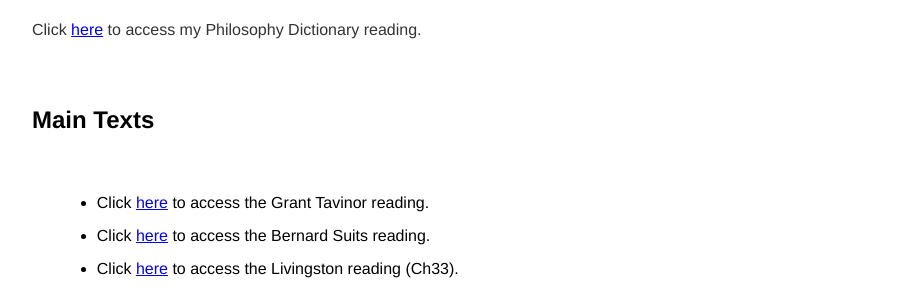
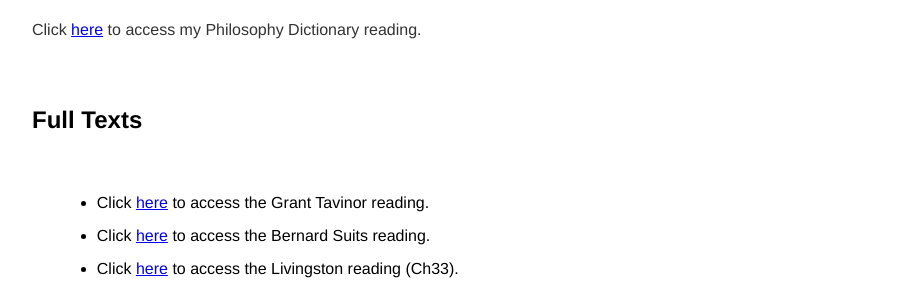
Before and after one commit to kevinjpatton/kevinjpatton.github.io, a Jekyll site: the page built from teaching/phil_3230/readings/index.html, in a window 1280 px wide and 900 px high, scrolled down 545 px. Shown: the part 154-447 px from the top of the window, without its empty margins (160-1075 px from the left). Built offline with Jekyll 4.4.1, drawn with Linux system fonts in a browser that asks for light colours; Markdown is read by kramdown in place of the engine named in the settings.

Commit message:
Update index.html

```diff
--- a/teaching/phil_3230/readings/index.html
+++ b/teaching/phil_3230/readings/index.html
@@ -6,7 +6,7 @@ title: PHIL3230 - Readings
 <h2>Introductory</h2>
 <p>Click <a href="/banda/Draft - How to Philosophize.pdf" target="_blank">here</a> to access the Introduction reading.</p>
 <p>Click <a href="/banda/Draft - Philosophabet.pdf" target="_blank">here</a> to access my Philosophy Dictionary reading.</p>
-<h2>Main Texts</h2>
+<h2>Full Texts</h2>
 <ul class="standard-list">
   <li>Click <a href="/teaching/phil_3230/readings/Grant Tavinor - The Art of Videogames.pdf" target="_blank">here</a> to access the Grant Tavinor reading.</li>
   <li>Click <a href="/teaching/phil_3230/readings/Bernard Suits - The Grasshopper.pdf" target="_blank">here</a> to access the Bernard Suits reading.</li>
```
